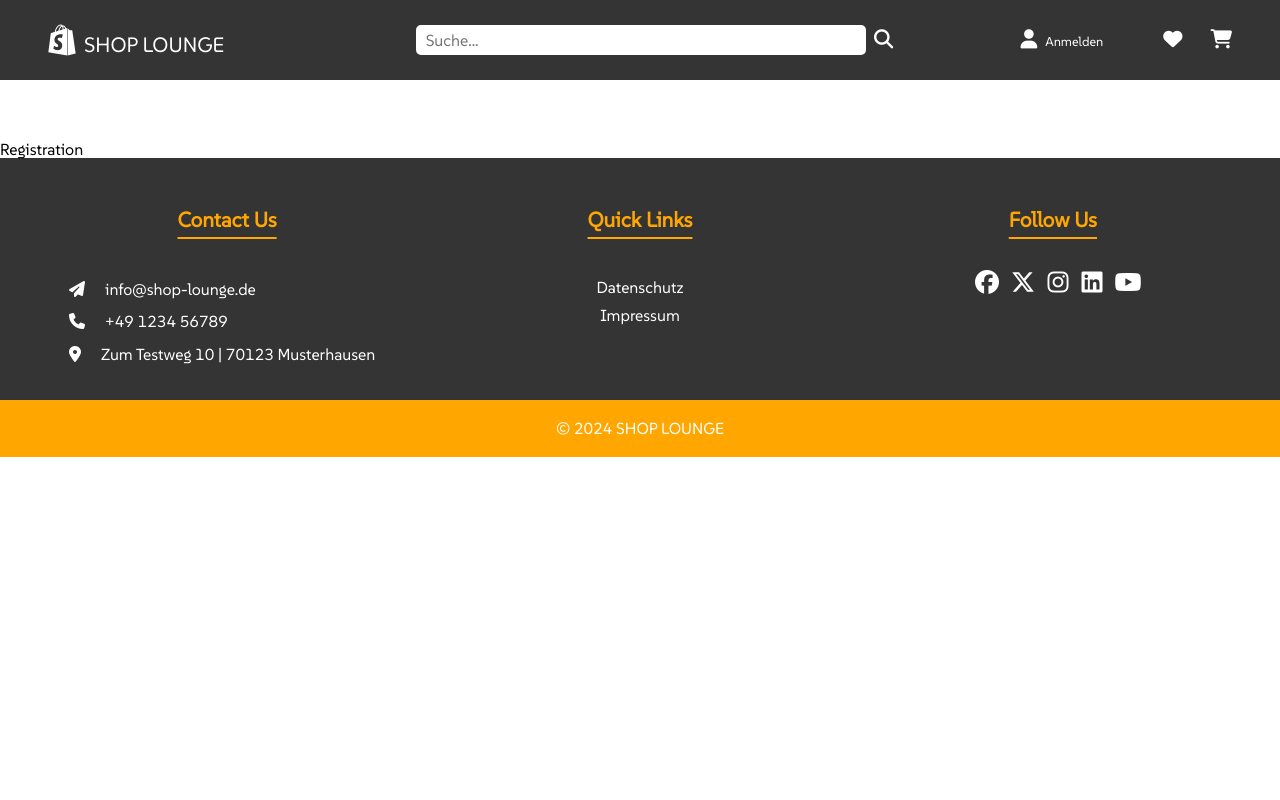
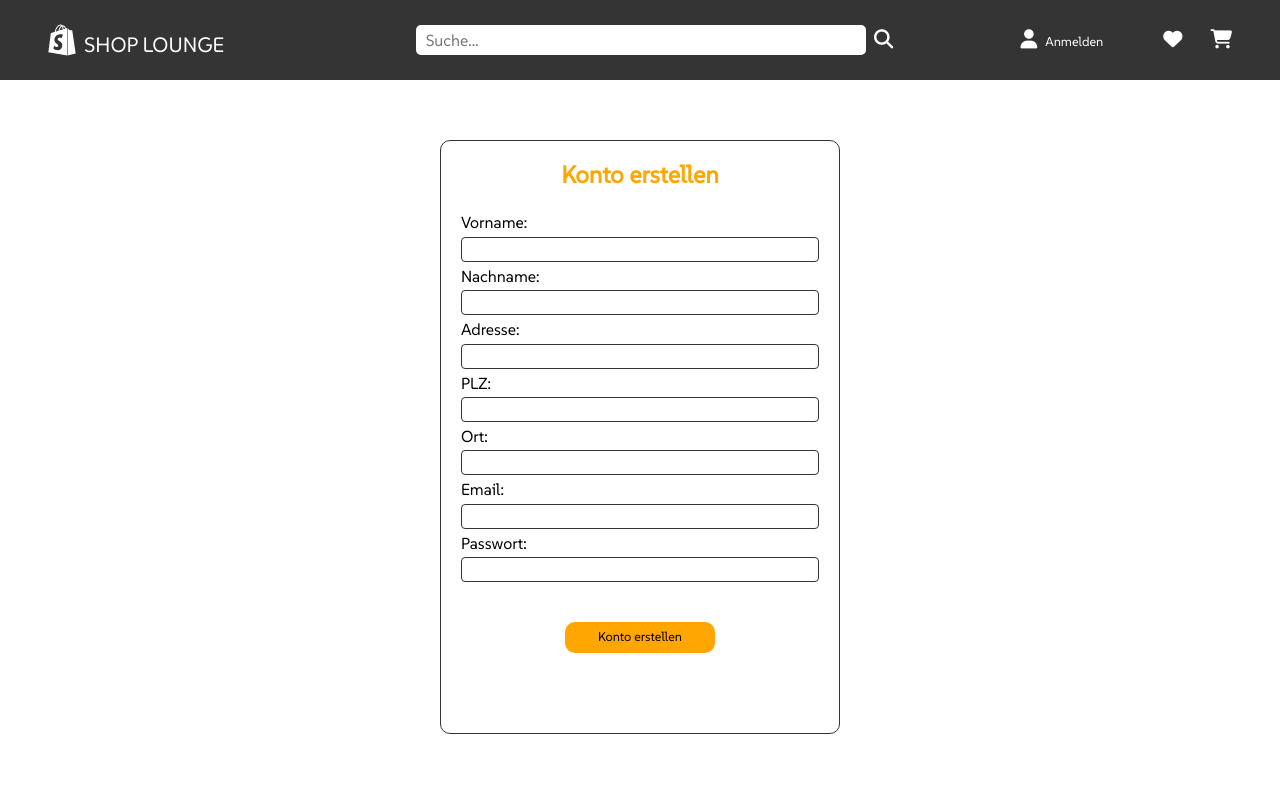
Before and after one commit to AndreasKnopf/ShopLounge, a React (Vite) app: page /registration in a window 1280 px wide. Shown: the top 800 px of the page. Built offline with nearby package versions, Linux system fonts and the light colour scheme.

Commit message:
update-3 registration

```diff
--- a/src/context/UserContext.jsx
+++ b/src/context/UserContext.jsx
@@ -4,15 +4,19 @@ import { users } from "../data/userData.js";
 export const UserContext = createContext();
 
 export const UserProvider = ({ children }) => {
-  const [userList, setUserList] = useState([]);
+  const [userList, setUserList] = useState(() => {
+    const savedUsers = localStorage.getItem("users");
+    return savedUsers ? JSON.parse(savedUsers) : users;
+  });
+
   const [loggedInUser, setLoggedInUser] = useState(() => {
-    const saveLocalStorageUser = localStorage.getItem("loggedInUser");
-    return saveLocalStorageUser ? JSON.parse(saveLocalStorageUser) : null;
+    const savedLocalStorageUser = localStorage.getItem("loggedInUser");
+    return savedLocalStorageUser ? JSON.parse(savedLocalStorageUser) : null;
   });
 
   useEffect(() => {
-    setUserList(users);
-  }, []);
+    localStorage.setItem("users", JSON.stringify(userList));
+  }, [userList]);
 
   const loginUser = (email, password) => {
     const user = userList.find((u) => u.email === email && u.password === password);
@@ -30,7 +34,26 @@ export const UserProvider = ({ children }) => {
     localStorage.removeItem("loggedInUser");
   };
 
+  const registerUser = (newUser) => {
+    const existingUser = userList.find((u) => u.email === newUser.email);
+    if (existingUser) {
+      return false;
+    }
+
+    const nextId = userList.length > 0 ? Math.max(...userList.map((u) => u.id)) + 1 : 1;
+    const userWithId = { ...newUser, id: nextId };
+
+    const updatedUserList = [...userList, userWithId];
+    setUserList(updatedUserList);
+    setLoggedInUser(userWithId);
+    localStorage.setItem("loggedInUser", JSON.stringify(userWithId));
+
+    return true;
+  };
+
   return (
-    <UserContext.Provider value={{ userList, loggedInUser, loginUser, logoutUser }}>{children}</UserContext.Provider>
+    <UserContext.Provider value={{ userList, loggedInUser, loginUser, logoutUser, registerUser }}>
+      {children}
+    </UserContext.Provider>
   );
 };
--- a/src/pages/Registration/Registration.jsx
+++ b/src/pages/Registration/Registration.jsx
@@ -1,5 +1,128 @@
-import React from "react";
+import React, { useState, useContext } from "react";
+import { useNavigate } from "react-router-dom";
+import { UserContext } from "../../context/UserContext";
+import styles from "./Registration.module.css";
 
 export default function Registration() {
-  return <div>Registration</div>;
+  const { registerUser } = useContext(UserContext);
+  const [formData, setFormData] = useState({
+    firstName: "",
+    lastName: "",
+    address: "",
+    zipCode: "",
+    city: "",
+    email: "",
+    password: "",
+  });
+
+  const [error, setError] = useState("");
+  const navigate = useNavigate();
+
+  const handleChange = (e) => {
+    setFormData({ ...formData, [e.target.name]: e.target.value });
+  };
+
+  const handleSubmit = (e) => {
+    e.preventDefault();
+
+    const success = registerUser(formData);
+    if (success) {
+      navigate("/");
+    } else {
+      setError("Die E-Mail-Adresse ist bereits registriert. Bitte logge dich mit deinen Daten ein.");
+    }
+  };
+
+  return (
+    <div className={styles.registrationWrapper}>
+      <div className={styles.registrationBox}>
+        <h2>Konto erstellen</h2>
+        <form onSubmit={handleSubmit}>
+          <div>
+            <label>Vorname:</label>
+            <input
+              type="text"
+              name="firstName"
+              title="gib hier deinen Vornamen ein."
+              value={formData.firstName}
+              onChange={handleChange}
+              required
+            />
+          </div>
+          <div>
+            <label>Nachname:</label>
+            <input
+              type="text"
+              name="lastName"
+              title="gib hier deinen Nachnamen ein."
+              value={formData.lastName}
+              onChange={handleChange}
+              required
+            />
+          </div>
+          <div>
+            <label>Adresse:</label>
+            <input
+              type="text"
+              name="address"
+              title="gib hier deine Straße und Hausnummer ein."
+              value={formData.address}
+              onChange={handleChange}
+              required
+            />
+          </div>
+          <div>
+            <label>PLZ:</label>
+            <input
+              type="text"
+              name="zipCode"
+              title="gib hier deine Postleitzahl ein."
+              value={formData.zipCode}
+              onChange={handleChange}
+              required
+            />
+          </div>
+          <div>
+            <label>Ort:</label>
+            <input
+              type="text"
+              name="city"
+              title="gib hier deinen Wohnort ein."
+              value={formData.city}
+              onChange={handleChange}
+              required
+            />
+          </div>
+          <div>
+            <label>Email:</label>
+            <input
+              type="email"
+              name="email"
+              title="gib hier deine E-Mailadresse ein."
+              value={formData.email}
+              onChange={handleChange}
+              required
+            />
+          </div>
+          <div>
+            <label>Passwort:</label>
+            <input
+              type="password"
+              name="password"
+              title="gib hier dein gewünschtes Passwort ein."
+              value={formData.password}
+              onChange={handleChange}
+              required
+            />
+          </div>
+          <button type="submit">Konto erstellen</button>
+        </form>
+      </div>
+      {error && (
+        <p className={styles.error} style={{ color: "red" }}>
+          {error}
+        </p>
+      )}
+    </div>
+  );
 }
--- /dev/null
+++ b/src/pages/Registration/Registration.module.css
@@ -0,0 +1,66 @@
+.registrationWrapper {
+  min-height: 770px;
+
+  .registrationBox {
+    display: flex;
+    flex-direction: column;
+    align-items: center;
+    justify-content: center;
+    margin: auto;
+    margin-bottom: 60px;
+    width: 400px;
+    border: 1px solid var(--hg-grau);
+    border-radius: 10px;
+
+    h2 {
+      color: var(--color-orange);
+    }
+
+    form {
+      display: flex;
+      flex-direction: column;
+      justify-content: space-between;
+      width: 90%;
+      margin-bottom: 50px;
+
+      label {
+        display: flex;
+        margin: 5px 0;
+      }
+
+      input {
+        width: 100%;
+        border-radius: 4px;
+        border: 1px solid var(--hg-grau);
+        height: 25px;
+      }
+
+      input:hover {
+        border: 2px solid var(--color-orange);
+      }
+    }
+
+    button {
+      width: 150px;
+      margin: auto;
+      margin-top: 40px;
+      background-color: var(--color-orange);
+      color: var(--text-dunkel);
+      border: none;
+      padding: 8px 15px;
+      border-radius: 10px;
+      margin-bottom: 30px;
+      font-size: 0.8rem;
+      cursor: pointer;
+    }
+
+    button:hover {
+      background-color: var(--hover-orange);
+    }
+  }
+
+  .error {
+    text-align: center;
+    font-size: 1.2rem;
+  }
+}
```
